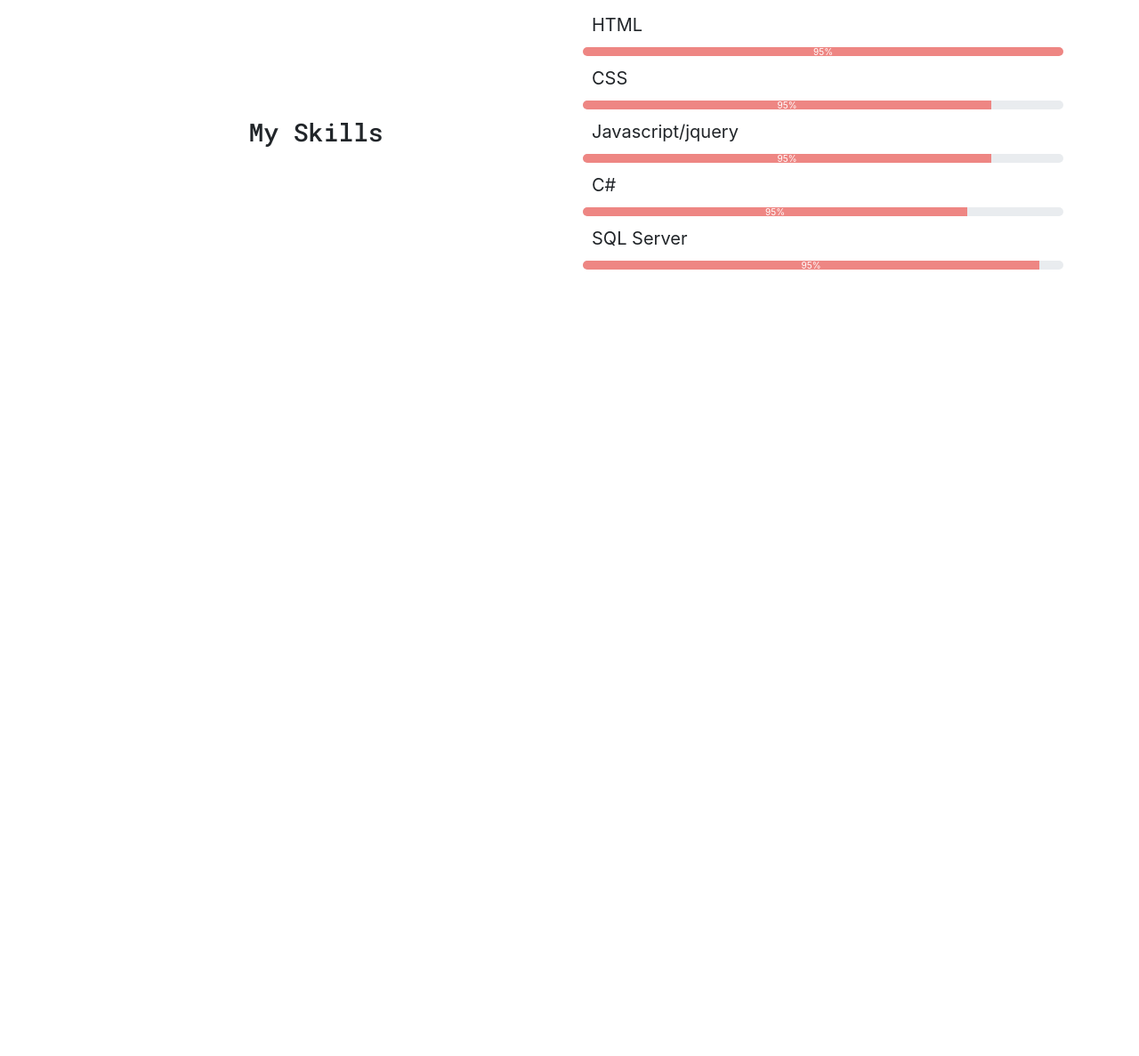
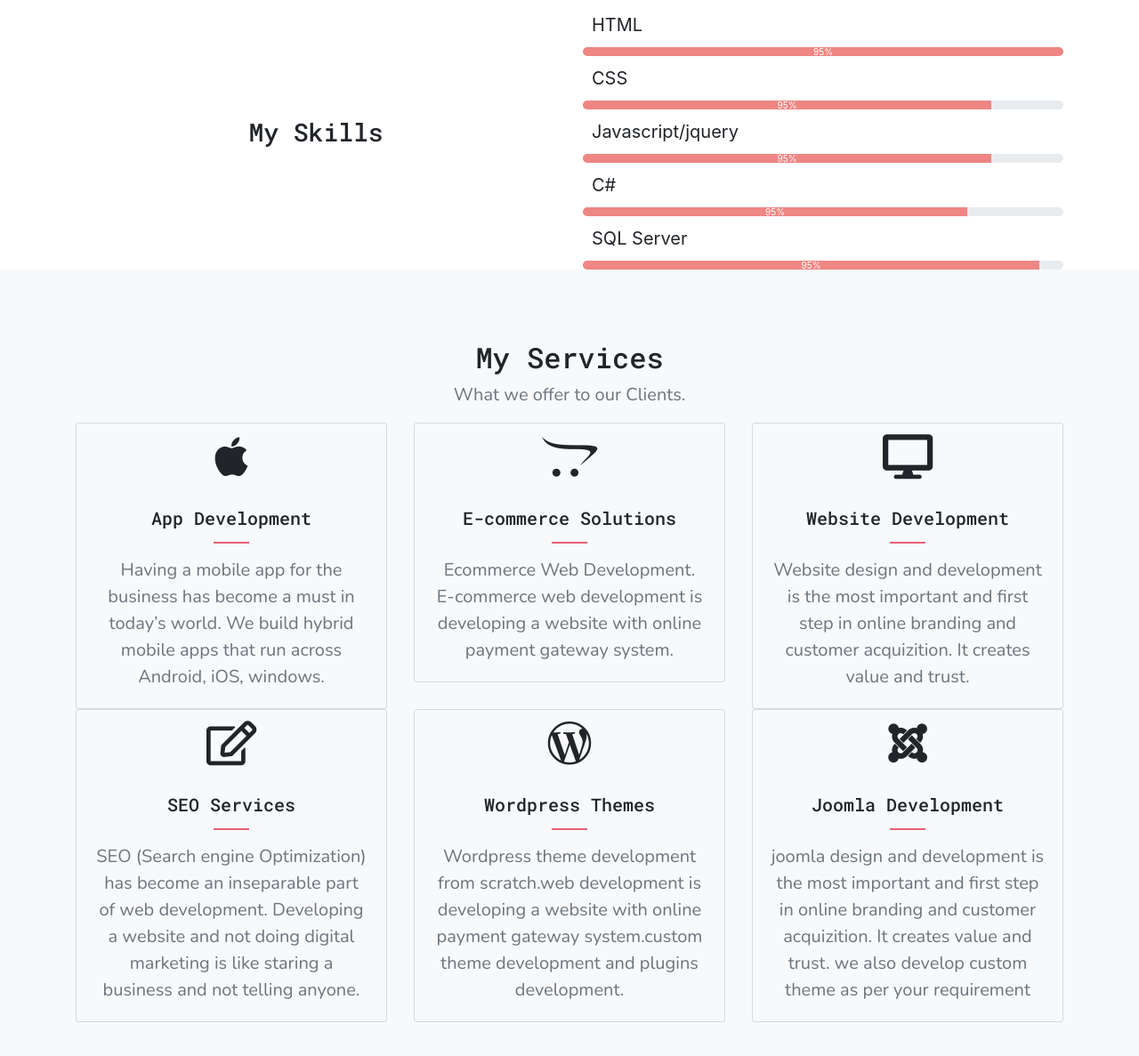
Before and after one commit to Kiddyshade/portfolio-1, a plain HTML site: page index.html in a window 1280 px wide. Shown: the part 1497-2684 px from the top of the page at 89% size. Before the commit the page ends 1800 px from the top, so only its background shows below. Drawn offline with nearby package versions, Linux system fonts and the light colour scheme.

Commit message:
commiting changes to cards section

```diff
--- a/css/style.css
+++ b/css/style.css
@@ -26,6 +26,10 @@ p {
 .r-p{
     padding-top: 80px;
     padding-bottom: 80px;
+}
+
+.bg-sec{
+    background: #f8f9fa;
 }
 
 
@@ -166,3 +170,24 @@ font-size: 10px;
 font-size: 20px;
 margin: 10px;
 }
+
+/* Service Section */
+
+.card,.card-header{
+    background-color: #f8f9fa !important;
+}
+
+.card-header{
+    border: none !important;
+}
+
+.services-class .card-header i{
+font-size: 50px;
+}
+
+.service-border{
+    height: 2px;
+    width: 40px;
+    margin: 15px auto;
+    background: #e65f78;
+}
--- a/index.html
+++ b/index.html
@@ -118,6 +118,119 @@
     </div>
 </section>
 
+<!-- Services -->
+
+<section class="services-class bg-sec r-p" id="services-id">
+    <div class="container text-center">
+        <div class="row">
+            <div class="col">
+                <div class="col">
+                    <h2>My Services</h2>
+                    <p>What we offer to our Clients.</p>
+                </div>
+            </div>
+        </div>
+
+    <!-- cards -->
+
+        <div class="row">
+            <div class="col-lg-4">
+                <div class="card">
+                    <div class="card-header">
+                        <i class="fab fa-apple"></i>
+                    </div>
+                    <div class="card-body">
+                        <h5 class="card-title">
+                            App Development
+                        </h5>
+                        <div class="service-border"></div>
+                            <p class="card-text">Having a mobile app for the business has become a must in today’s world. We build hybrid mobile apps that run across Android, iOS, windows.</p>
+
+                    </div>
+                </div>
+            </div>
+            <div class="col-lg-4">
+                <div class="card">
+                    <div class="card-header">
+                        <i class="fab fa-opencart"></i>
+                    </div>
+                    <div class="card-body">
+                        <h5 class="card-title">
+                            E-commerce Solutions
+                        </h5>
+                        <div class="service-border"></div>
+                            <p class="card-text">Ecommerce Web Development. E-commerce web development is developing a website with online payment gateway system. </p>
+
+                    </div>
+                </div>
+            </div>
+            <div class="col-lg-4">
+                <div class="card">
+                    <div class="card-header">
+                        <i class="fas fa-desktop"></i>
+                    </div>
+                    <div class="card-body">
+                        <h5 class="card-title">
+                            Website Development
+                        </h5>
+                        <div class="service-border"></div>
+                            <p class="card-text">Website design and development is the most important and first step in online branding and customer acquizition. It creates value and trust.</p>
+
+                    </div>
+                </div>
+            </div>
+        </div>
+
+        <div class="row">
+            <div class="col-lg-4">
+                <div class="card">
+                    <div class="card-header">
+                        <i class="far fa-edit"></i>
+                    </div>
+                    <div class="card-body">
+                        <h5 class="card-title">
+                            SEO Services
+                        </h5>
+                        <div class="service-border"> </div>
+                            <p class="card-text">SEO (Search engine Optimization) has become an inseparable part of web development. Developing a website and not doing digital marketing is like staring a business and not telling anyone.</p>
+
+                    </div>
+                </div>
+            </div>
+            <div class="col-lg-4">
+                <div class="card">
+                    <div class="card-header">
+                        <i class="fab fa-wordpress-simple"></i>
+                    </div>
+                    <div class="card-body">
+                        <h5 class="card-title">
+                            Wordpress Themes
+                        </h5>
+                        <div class="service-border"></div>
+                            <p class="card-text">Wordpress theme development from scratch.web development is developing a website with online payment gateway system.custom theme development and plugins development. </p>
+
+                    </div>
+                </div>
+            </div>
+            <div class="col-lg-4">
+                <div class="card">
+                    <div class="card-header">
+                        <i class="fab fa-joomla"></i>
+                    </div>
+                    <div class="card-body">
+                        <h5 class="card-title">
+                            Joomla Development
+                        </h5>
+                        <div class="service-border"></div>
+                            <p class="card-text">joomla design and development is the most important and first step in online branding and customer acquizition. It creates value and trust. we also develop custom theme as per your requirement</p>
+
+                    </div>
+                </div>
+            </div>
+        </div>
+    </div>
+</section>
+
     <script src="lib/jquery-3.6.0.min.js"></script>
     <script src="lib/popper.min.js"></script>
     <script src="lib/bootstrap/js/bootstrap.min.js"></script>
```
